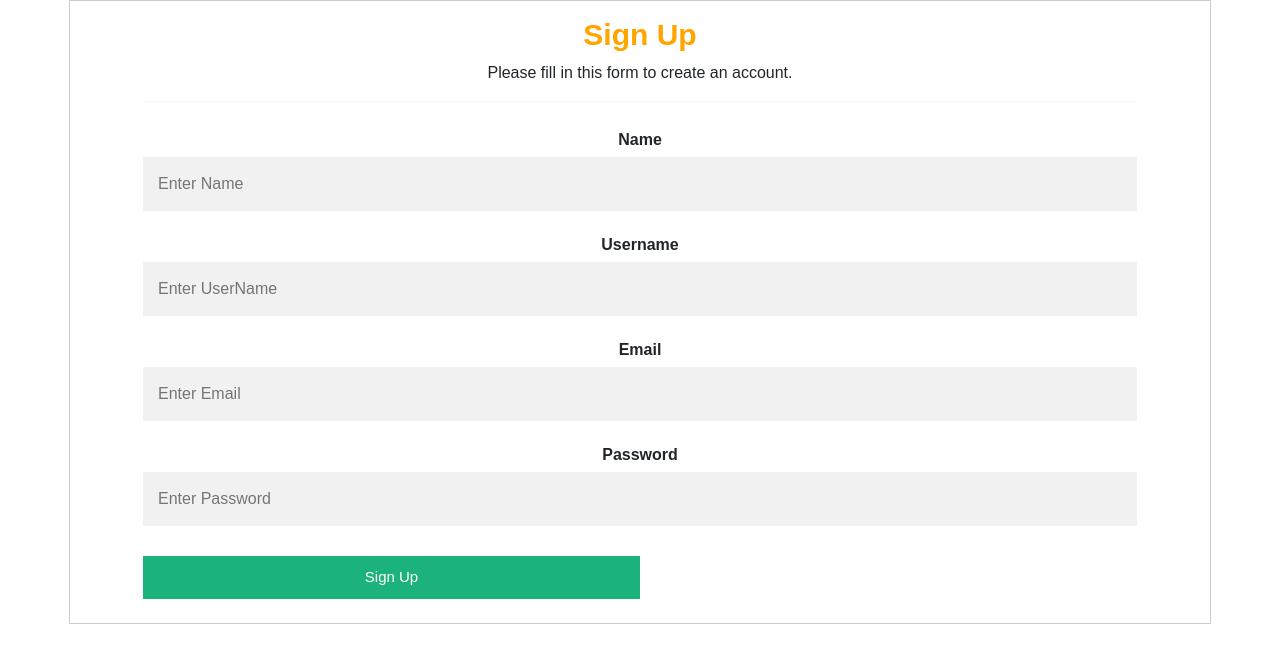
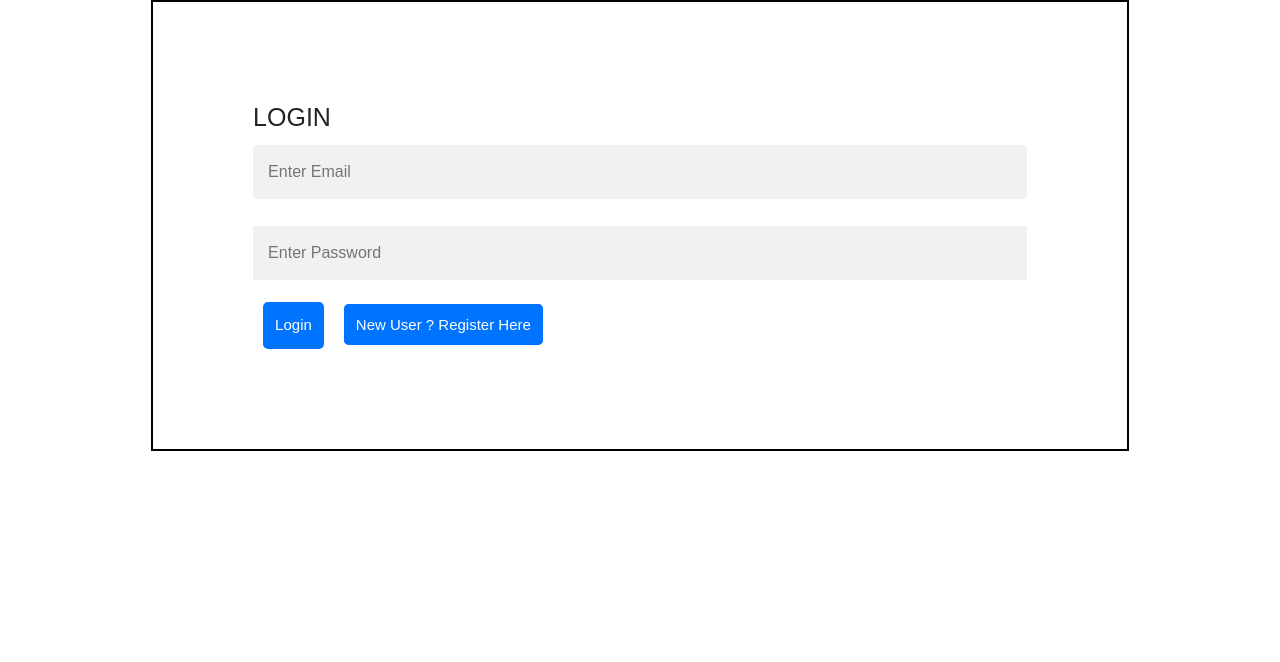
Before and after one commit to Ashish48Maurya/Tron_Project, a React (Create React App) app in the folder Frontend/: page / in a window 1280 px wide. Shown: the top 662 px of the page. Built offline with nearby package versions, Linux system fonts and the light colour scheme; a web font is replaced by a local one.

Commit message:
Login fucntionality added

```diff
--- a/Frontend/src/App.js
+++ b/Frontend/src/App.js
@@ -4,6 +4,8 @@ import { Route, Routes } from "react-router-dom";
 import Admin from "./Components/Admin";
 import Login from "./Components/Login";
 import Register from "./Components/Register";
+import { ToastContainer } from 'react-toastify';
+import 'react-toastify/dist/ReactToastify.css';
 
 function App() {
 
@@ -13,9 +15,10 @@ function App() {
         <Route exact path='/admin' element={<Admin />} />
         <Route exact path='/payment' element={<Payment />} />
         <Route exact path='/qrCode' element={<QrCode />} />
-        <Route exact path='/' element={<Register />} />
-        <Route exact path='/signin' element={<Login />} />
+        <Route exact path='/register' element={<Register />} />
+        <Route exact path='/' element={<Login />} />
       </Routes>
+      <ToastContainer />
     </>
   );
 }
--- a/Frontend/src/Components/Admin.js
+++ b/Frontend/src/Components/Admin.js
@@ -94,8 +94,8 @@ export default function Admin() {
     return (
         <>
             <h2 className='text-center mt-2'>Admin Panel</h2>
-            <div class="table-responsive mt-5">
-                <table class="table table-bordered border-warning">
+            <div className="table-responsive mt-5">
+                <table className="table table-bordered border-warning">
 
                     <thead>
                         <tr>
--- a/Frontend/src/Components/Login.js
+++ b/Frontend/src/Components/Login.js
@@ -1,50 +1,77 @@
-import React, { Component } from 'react';
+import React, { Component, useState } from 'react';
+import { toast } from 'react-toastify';
+import { useNavigate , Link } from 'react-router-dom';
 
 const Login = () => {
+    const navigate = useNavigate();
+    const [email, setEmail] = useState("");
+    const [password, setPassword] = useState("");
+
+    const notifyA = (msg) => toast.error(msg);
+    const notifyB = (msg) => toast.success(msg);
+
+    const emailRegex = /^\w+([\.-]?\w+)*@\w+([\.-]?\w+)*(\.\w{2,3})+$/;
+
+    const postData = async () => {
+
+        if (!emailRegex.test(email)) {
+            notifyA("Invalid Email");
+            return;
+        }
+
+        try {
+            fetch("http://localhost:8000/signin", {
+                method: "post",
+                headers: {
+                    "Content-Type": "application/json",
+                },
+                body: JSON.stringify({
+                    email: email,
+                    password: password
+                })
+            }).then(res => res.json())
+                .then(data => {
+                    if (data.error) {
+                        notifyA(data.error);
+                    } else {
+                        notifyB(data.message);
+                        navigate('/admin')
+                    }
+                    console.log(data)
+                })
+        } catch (error) {
+            console.log(error);
+        }
+    }
+
     return (
         <>
             <div className="box">
-                <div className="styling">
-                    <div className="design one"></div>
-                    <div className="design two"></div>
-                    <div className="design three"></div>
-                    <div className="design four"></div>
-                    <div className="design five"></div>
-                    <div className="design six"></div>
-                    <div className="design seven"></div>
-                    <div className="design eight"></div>
-                    <div className="design nine"></div>
-                </div>
-                <form className="login-form">
+                <div className="login-form">
                     <h3 className="header">LOGIN</h3>
                     <input
-                        className="username"
                         type="text"
-                        placeholder="Enter your username"
+                        placeholder="Enter Email"
+                        name="email"
                         required=""
+                        onChange={(e) => { setEmail(e.target.value) }}
+                        value={email}
                     />
                     <input
-                        className="password"
                         type="password"
-                        placeholder="Enter your password"
+                        placeholder="Enter Password"
+                        name="password"
                         required=""
+                        onChange={(e) => { setPassword(e.target.value) }}
+                        value={password}
                     />
-                    <div className="opts">
-                        <div className="Remember">
-                            <input type="checkbox" name="Remember" id="" />
-                            <label htmlFor="Remember">Remember me</label>
-                        </div>
-                        <a href="#" id="myInput" className="passreset">
-                            Forgot Password ?
-                        </a>
-                    </div>
-                    <button id="submit" href="#">
+                    <button type="submit" id="login-btn" onClick={() => { postData() }} value="Sign In">
                         Login
                     </button>
-                    <a href="register.html" className="reglink">
+                    <Link to="/register" className="reglink">
                         New User ? Register Here
-                    </a>
-                </form>
+                    </Link>
+                </div>
             </div>
 
         </>
--- a/Frontend/src/Components/Register.js
+++ b/Frontend/src/Components/Register.js
@@ -41,7 +41,7 @@ const Register = () => {
                         notifyA(data.error);
                     } else {
                         notifyB(data.message);
-                        navigate('/signin')
+                        navigate('/')
                     }
                     console.log(data)
                 })
```
